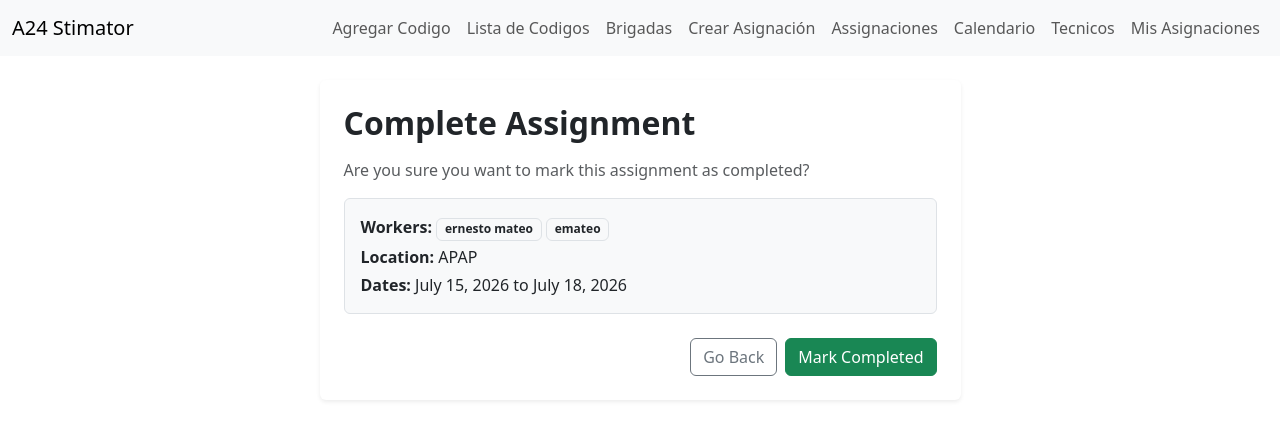
After one commit to ernestojrs/A24_stimator, a Django app: page /work-tracking/assignments/4/complete/ in a window 1280 px wide. The commit adds this page. Shown: the top 440 px of the page. Run offline with Django 5.2, Linux system fonts and the light colour scheme; a user stored in the database is signed in; data comes from the database, SQL or seed files in the repository; both versions use the stored data as it was after the commit.

Commit message:
add work tracking module

```diff
--- /dev/null
+++ b/work_tracking/templates/work_tracking/complete_assignment.html
@@ -0,0 +1,52 @@
+{% extends 'html/layout.html' %}
+
+{% block title %}Complete Assignment{% endblock %}
+
+{% block content %}
+<div class="row justify-content-center">
+    <div class="col-lg-7">
+        <div class="card border-0 shadow-sm">
+            <div class="card-body p-4">
+                <h2 class="fw-bold mb-3">Complete Assignment</h2>
+
+                <p class="text-muted">
+                    Are you sure you want to mark this assignment as completed?
+                </p>
+
+                <div class="border rounded p-3 mb-4 bg-light">
+                    <p class="mb-1">
+                        <strong>Workers:</strong>
+                        {% for worker in assignment.workers.all %}
+                            <span class="badge bg-light text-dark border">
+                                {{ worker.get_full_name|default:worker.username }}
+                            </span>
+                        {% empty %}
+                            <span class="text-muted">No workers</span>
+                        {% endfor %}
+                    </p>
+                    <p class="mb-1">
+                        <strong>Location:</strong>
+                        {{ assignment.location }}
+                    </p>
+                    <p class="mb-0">
+                        <strong>Dates:</strong>
+                        {{ assignment.start_date }} to {{ assignment.end_date }}
+                    </p>
+                </div>
+
+                <form method="post">
+                    {% csrf_token %}
+                    <div class="d-flex justify-content-end gap-2">
+                        <a href="{% url 'assignment_list' %}" class="btn btn-outline-secondary">
+                            Go Back
+                        </a>
+                        <button type="submit" class="btn btn-success">
+                            Mark Completed
+                        </button>
+                    </div>
+                </form>
+            </div>
+        </div>
+    </div>
+</div>
+{% endblock %}
--- a/work_tracking/urls.py
+++ b/work_tracking/urls.py
@@ -34,6 +34,12 @@ urlpatterns = [
     name="edit_assignment",
     ),
 
+    path(
+    "assignments/<int:assignment_id>/complete/",
+    views.complete_assignment_view,
+    name="complete_assignment",
+    ),
+
 
 
 ]
--- a/work_tracking/views.py
+++ b/work_tracking/views.py
@@ -385,3 +385,29 @@ def work_tracking_dashboard_view(request):
             "upcoming_assignments": upcoming_assignments,
         }
     )
+
+@login_required(login_url='login')
+def complete_assignment_view(request, assignment_id):
+    if not hasattr(request.user,"profile"):
+        messages.error(request, "Your user does not have a worker profile")
+        return redirect("my_schedule")
+
+    if request.user.profile.is_technician():
+        messages.error(request, "You do not have a permission to complete assignments.")
+        return redirect("my_schedule")
+
+    assignment = get_object_or_404(TechnicianAssigment, id=assignment_id)
+
+    if request.method == "POST":
+        assignment.status = TechnicianAssigment.STATUS_COMPLETED
+        assignment.save()
+        messages.success(request, "La asignacion fue completada")
+        return redirect("assignment_list")
+
+    return render(
+        request,
+        "work_tracking/complete_assignment.html",
+        {
+            "assignment": assignment,
+        }
+    )
```
Also changed, not shown: work_tracking/templates/work_tracking/assignment_calendar.html (+8 -1 lines), work_tracking/templates/work_tracking/assignment_detail.html (+17 -3 lines), work_tracking/templates/work_tracking/assignment_list.html (+20 -3 lines), work_tracking/templates/work_tracking/dashboard.html (+32 -10 lines), work_tracking/templates/work_tracking/my_schedule.html (+15 -1 lines), db.sqlite3.
